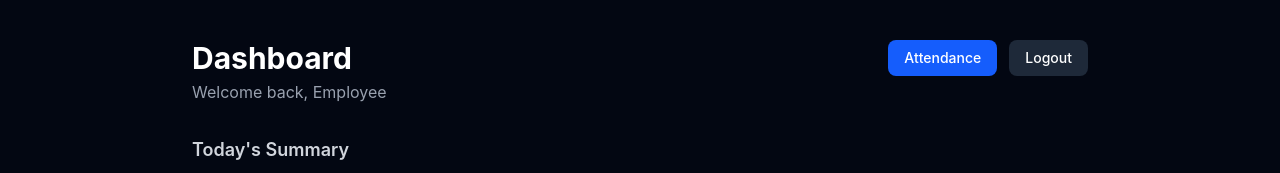
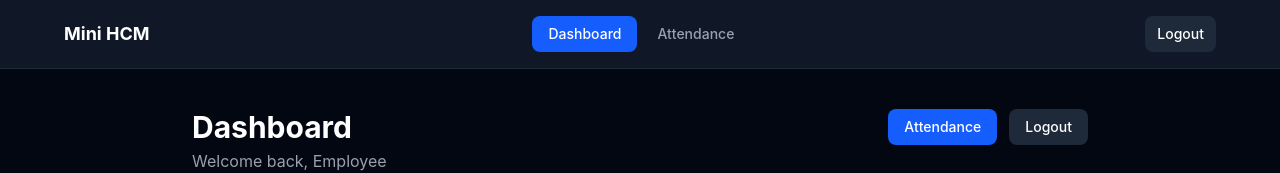
Before and after one commit to shirokuuun/mini-hcm-system, a React (Vite) app in the folder client/: page /dashboard in a window 1280 px wide. Shown: the top 173 px of the page. Built offline with nearby package versions, Linux system fonts and the light colour scheme; no server answers; the database is empty; sample sign-in values are in the browser's storage.

Commit message:
feat: add Navbar and Layout wrapper for protected routes

```diff
--- a/client/src/App.jsx
+++ b/client/src/App.jsx
@@ -6,10 +6,12 @@ import RegisterPage from "./pages/RegisterPage.jsx";
 import DashboardPage from "./pages/DashboardPage.jsx";
 import AttendancePage from "./pages/AttendancePage.jsx";
 import AdminDashboardPage from "./pages/AdminDashboardPage.jsx";
+import AdminReportsPage from "./pages/AdminReportsPage.jsx";
 import ProtectedRoute from "./components/layout/ProtectedRoutes.jsx";
+import Layout from "./components/layout/Layout.jsx";
 
 const App = () => {
-  const { currentUser, isAdmin } = useAuth();
+  const { currentUser } = useAuth();
 
   return (
     <Routes>
@@ -19,13 +21,18 @@ const App = () => {
 
       {/*Protected path authorized users can access*/}
       <Route element={<ProtectedRoute />}>
-        <Route path="/dashboard" element={<DashboardPage />} />
-        <Route path="/attendance" element={<AttendancePage />} />
+        <Route element={<Layout />}>
+          <Route path="/dashboard" element={<DashboardPage />} />
+          <Route path="/attendance" element={<AttendancePage />} />
+        </Route>
       </Route>
 
       {/*Admin only path*/}
       <Route element={<ProtectedRoute adminOnly />}>
-        <Route path="/admin" element={<AdminDashboardPage />} />
+        <Route element={<Layout />}>
+          <Route path="/admin" element={<AdminDashboardPage />} />
+          <Route path="/admin/reports" element={<AdminReportsPage />} />
+        </Route>
       </Route>
 
       {/*Default redirect*/}
@@ -35,6 +42,8 @@ const App = () => {
           currentUser ? <Navigate to="/dashboard" /> : <Navigate to="/login" />
         }
       />
+
+      <Route path="*" element={<Navigate to="/" />} />
     </Routes>
   );
 };
--- /dev/null
+++ b/client/src/components/layout/Layout.jsx
@@ -0,0 +1,15 @@
+import Navbar from "./Navbar.jsx";
+import { Outlet } from "react-router-dom";
+
+const Layout = () => {
+  return (
+    <div className="min-h-screen bg-gray-950">
+      <Navbar />
+      <main>
+        <Outlet />
+      </main>
+    </div>
+  );
+};
+
+export default Layout;
--- /dev/null
+++ b/client/src/components/layout/Navbar.jsx
@@ -0,0 +1,94 @@
+import { Link, useNavigate, useLocation } from "react-router-dom";
+import { useAuth } from "../../context/AuthContext.jsx";
+import { logoutUser } from "../../services/firebase/authService.js";
+
+const Navbar = () => {
+  const { userProfile, isAdmin } = useAuth();
+  const navigate = useNavigate();
+  const location = useLocation();
+
+  const handleLogout = async () => {
+    await logoutUser();
+    navigate("/login");
+  };
+
+  const isActive = (path) => location.pathname === path;
+
+  return (
+    <nav className="bg-gray-900 border-b border-gray-800 px-6 py-4">
+      <div className="max-w-6xl mx-auto flex items-center justify-between">
+        <div className="flex items-center gap-2">
+          <span className="text-white font-bold text-lg">Mini HCM</span>
+        </div>
+
+        <div className="flex items-center gap-1">
+          <Link
+            to="/dashboard"
+            className={`px-4 py-2 rounded-lg text-sm font-medium transition-colors ${
+              isActive("/dashboard")
+                ? "bg-blue-600 text-white"
+                : "text-gray-400 hover:text-white hover:bg-gray-800"
+            }`}
+          >
+            Dashboard
+          </Link>
+
+          <Link
+            to="/attendance"
+            className={`px-4 py-2 rounded-lg text-sm font-medium transition-colors ${
+              isActive("/attendance")
+                ? "bg-blue-600 text-white"
+                : "text-gray-400 hover:text-white hover:bg-gray-800"
+            }`}
+          >
+            Attendance
+          </Link>
+
+          {isAdmin && (
+            <>
+              <Link
+                to="/admin"
+                className={`px-4 py-2 rounded-lg text-sm font-medium transition-colors ${
+                  isActive("/admin")
+                    ? "bg-purple-600 text-white"
+                    : "text-gray-400 hover:text-white hover:bg-gray-800"
+                }`}
+              >
+                Admin
+              </Link>
+              <Link
+                to="/admin/reports"
+                className={`px-4 py-2 rounded-lg text-sm font-medium transition-colors ${
+                  isActive("/admin/reports")
+                    ? "bg-purple-600 text-white"
+                    : "text-gray-400 hover:text-white hover:bg-gray-800"
+                }`}
+              >
+                Reports
+              </Link>
+            </>
+          )}
+        </div>
+
+        <div className="flex items-center gap-3">
+          <div className="text-right hidden sm:block">
+            <p className="text-white text-sm font-medium">
+              {userProfile?.name}
+            </p>
+            <p className="text-gray-500 text-xs capitalize">
+              {userProfile?.role}
+            </p>
+          </div>
+          <button
+            onClick={handleLogout}
+            className="bg-gray-800 hover:bg-gray-700 text-white px-3 py-2 rounded-lg text-sm font-medium transition-colors"
+          >
+            Logout
+          </button>
+        </div>
+      </div>
+    </nav>
+  );
+};
+
+export default Navbar;
```
